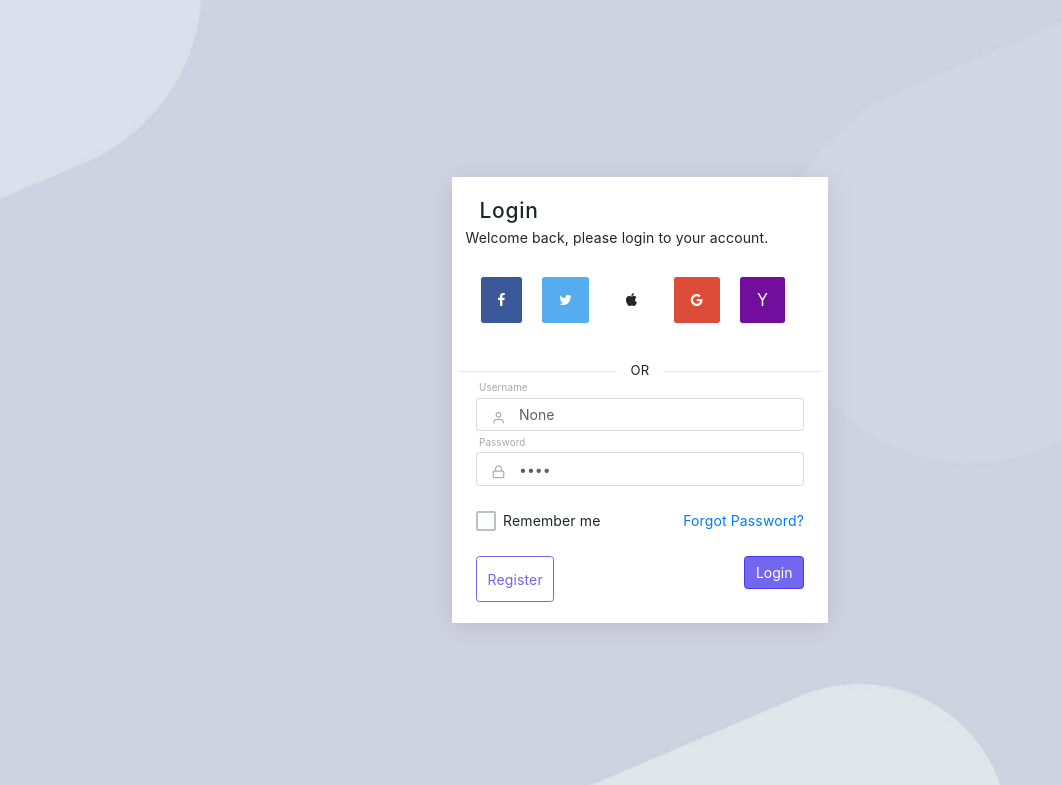
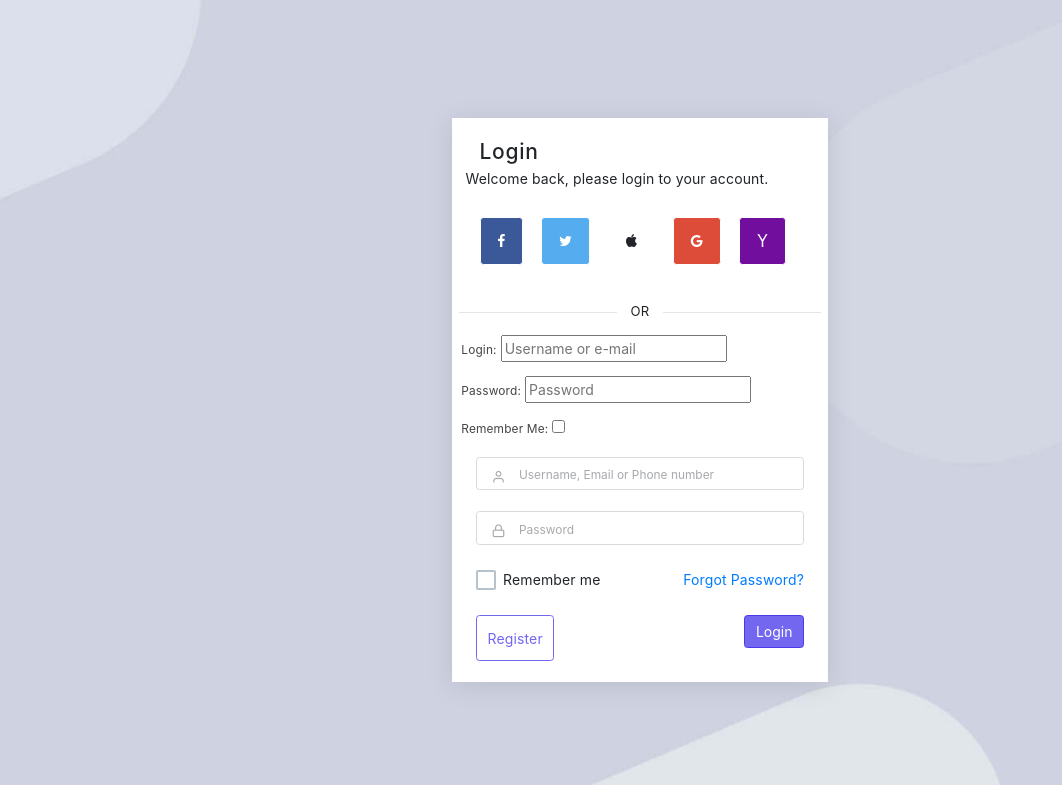
Before and after one commit to boiyelove/palavif, a Django app: page /accounts/login/ in a window 1280 px wide. Shown: the top 785 px of the page, without its empty margins (0-1062 px from the left). Run offline with Django 3.2, Linux system fonts and the light colour scheme; some libraries are stand-ins or nearby versions.

Commit message:
fixed login

```diff
--- a/accounts/forms.py
+++ b/accounts/forms.py
@@ -73,6 +73,8 @@ class SocialSignupForm(RegistrationForm, Sfm):
 		model = Profile
 		fields = ('sponsor', 'referral', 'country', 'phone_number')
 
+
+
 class LoginForm(LoginForm):
 
 
--- a/palavif/settings.py
+++ b/palavif/settings.py
@@ -190,7 +190,7 @@ DATABASES['default'].update(db_from_env)
 ACCOUNT_EMAIL_REQUIRED=True
 SOCIALACCOUNT_EMAIL_REQUIRED = True
 SOCIALACCOUNT_QUERY_EMAIL = True
-
+ACCOUNT_AUTHENTICATION_METHOD = "username_email"
 
 SOCIALACCOUNT_PROVIDERS = {
     "apple": {
--- a/templates/account/login.html
+++ b/templates/account/login.html
@@ -44,22 +44,41 @@
                                             <div class="divider">
                                                 <div class="divider-text">OR</div>
                                             </div>
+                                            {{ form.as_p }}
+                                            {{ form.errors }}
                                             <div class="card-body pt-1">
                                                 <form method="POST" action="{% url 'account_login' %}">
                                                         {% csrf_token %}
                                                     <fieldset class="form-label-group form-group position-relative has-icon-left">
-                                                        <input type="text" class="form-control" id="user-name" placeholder="Username, Email or Phone number" value={{form.password.value}} required>
+                                                        <input type="text" class="form-control {% if form.login.errors %} is-invalid {% endif %}" id="login" name="login" placeholder="Username, Email or Phone number" {% if form.login.value %} value="{{ form.login.value|lower }}" {% endif %} required>
                                                         <div class="form-control-position">
                                                             <i class="feather icon-user"></i>
                                                         </div>
-                                                        <label for="user-name">Username</label>
+
+                                                        {% if form.login.errors %}
+                                                            {% for error in form.login.errors %}
+                                                                <div class="invalid-feedback">
+                                                                    {{ error }}
+                                                                </div>
+                                                            {% endfor %}
+                                                        {% endif %}
+
+                                                        <label for="username">Username</label>
                                                     </fieldset>
 
                                                     <fieldset class="form-label-group position-relative has-icon-left">
-                                                        <input type="password" class="form-control" id="user-password" placeholder="Password" value={{form.password.value}} required>
+                                                        <input type="password" class="form-control {% if form.password.errors %} is-invalid {% endif %}" id="password" name="password"  placeholder="Password" required>
                                                         <div class="form-control-position">
                                                             <i class="feather icon-lock"></i>
                                                         </div>
+
+                                                        {% if form.password.errors %}
+                                                            {% for error in form.password.errors %}
+                                                                <div class="invalid-feedback">
+                                                                    {{ error }}
+                                                                </div>
+                                                            {% endfor %}
+                                                        {% endif %}
                                                         <label for="user-password">Password</label>
                                                     </fieldset>
                                                       {% if redirect_field_value %}
```
